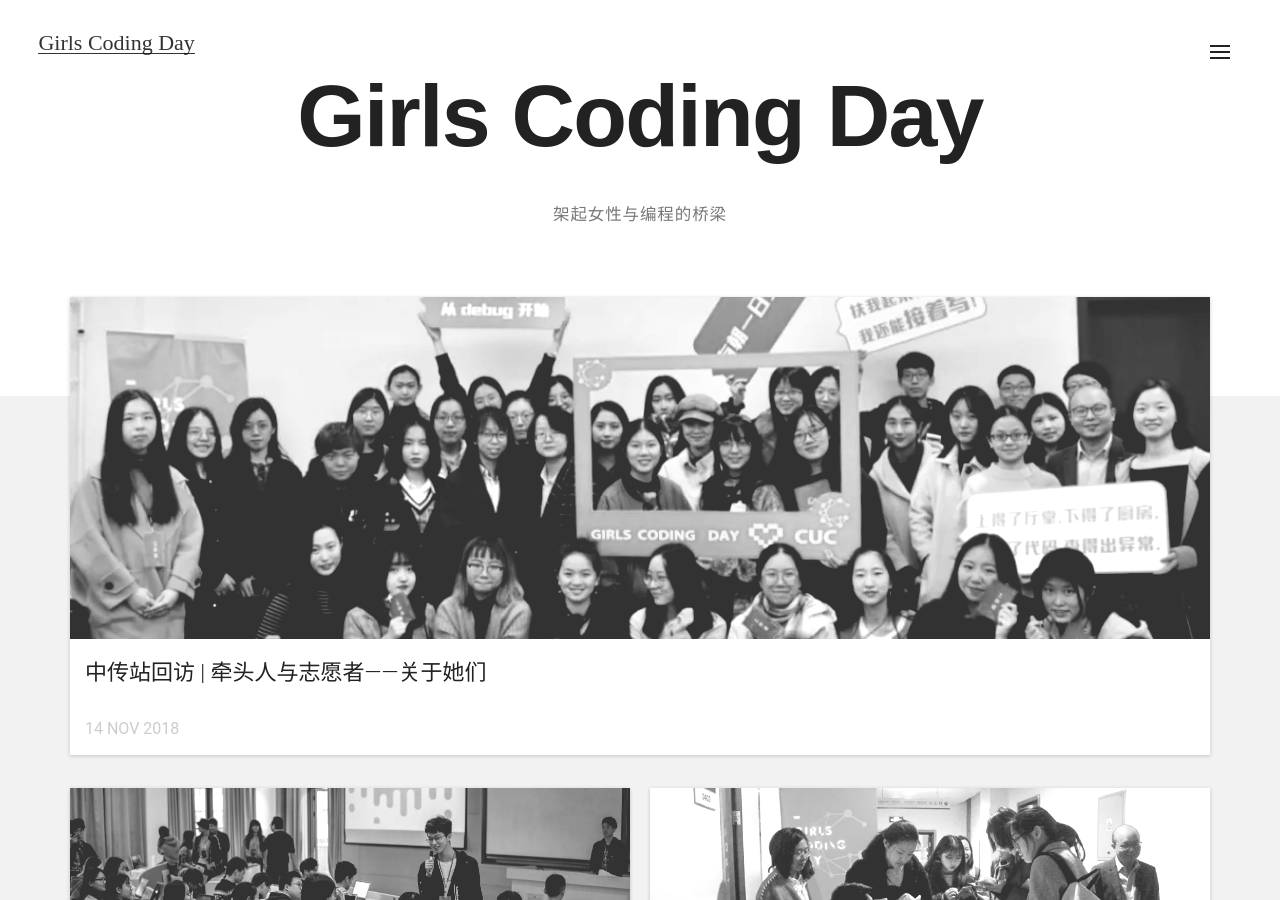
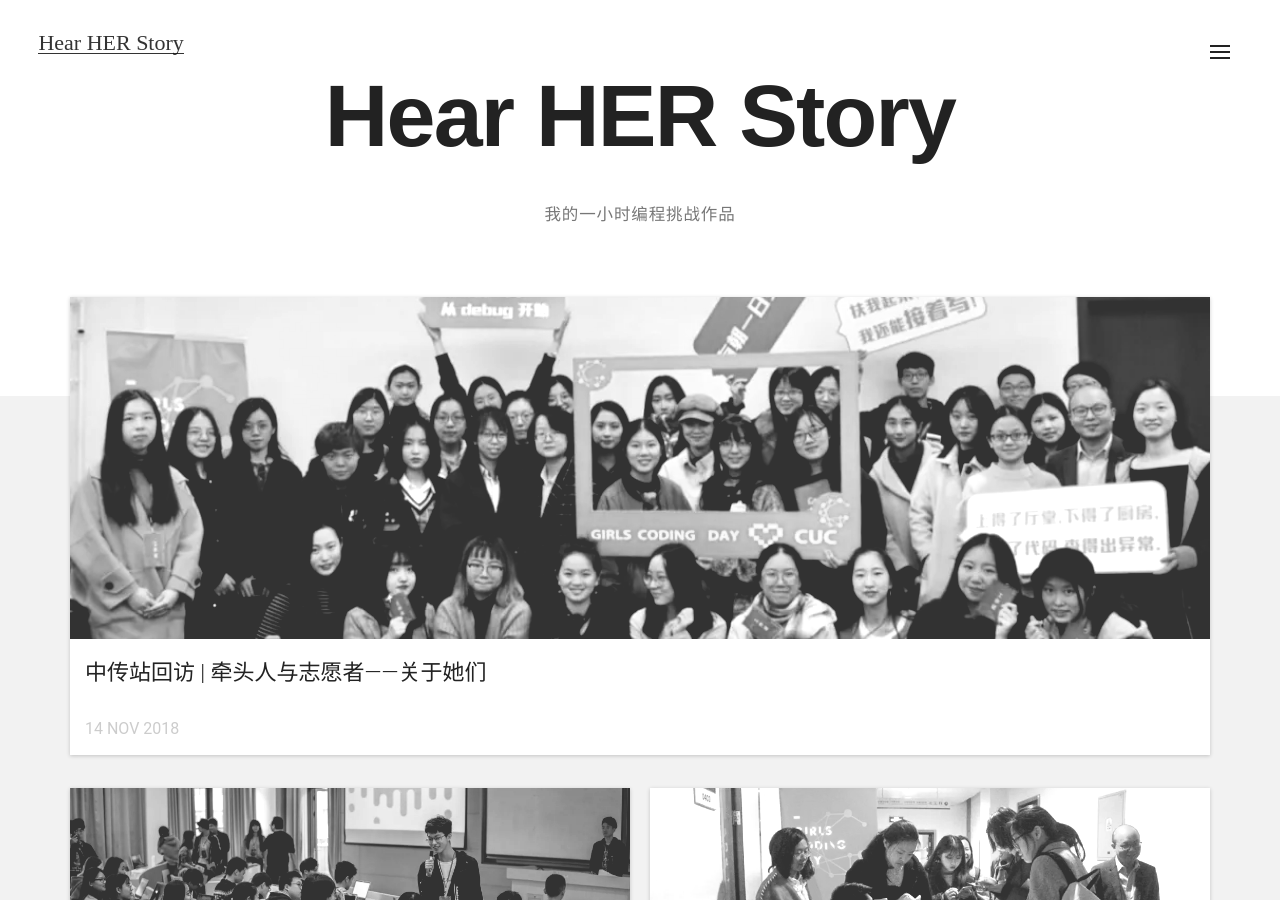
Before and after one commit to Elaine1996-creator/HEY-Hey-World, a Jekyll site: the page built from index.html, in a window 1280 px wide and 900 px high. Built offline with Jekyll 4.4.1, drawn with Linux system fonts in a browser that asks for light colours; nearby versions of some CDN libraries.

Commit message:
Update _config.yml

```diff
--- a/_config.yml
+++ b/_config.yml
@@ -1,11 +1,11 @@
 # "/" + 仓库的名字. 资源文件的路径组成部分
-baseurl: '/Girls-Coding-Day-Jekyll-blog-3'
+baseurl: '/my-first-blog'
 
 # 网页的标题
-title: "Girls Coding Day"
+title: "Women in Tech"
 # 网站的主标题
-name: "Girls Coding Day"
-description: "架起女性与编程的桥梁"
+name: "Hear HER Story"
+description: "我的一小时编程挑战作品"
 
 # 其它配置, 可忽略, 无需修改
 url: site url
```
